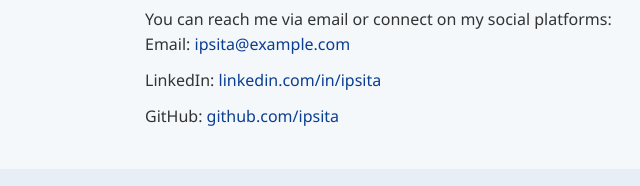
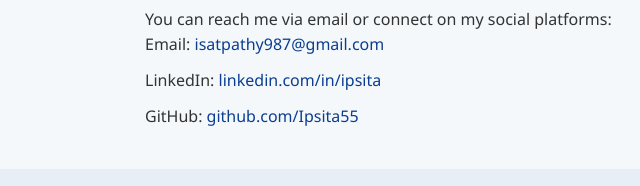
Before and after one commit to Ipsita55/CBT-CIP-Portfolio, a plain HTML site: page contact.html in a window 1280 px wide. Shown: the part 160-346 px from the top of the page, 15-655 px from the left. Drawn offline with Linux system fonts and the light colour scheme.

Commit message:
Add files via upload

```diff
--- a/contact.html
+++ b/contact.html
@@ -23,9 +23,9 @@
     <h2>Contact Me</h2>
     <p>You can reach me via email or connect on my social platforms:</p>
     <ul class="contact-info">
-      <li>Email: <a href="mailto:ipsita@example.com">ipsita@example.com</a></li>
+      <li>Email: <a href="mailto:isatpathy987@gmail.com">isatpathy987@gmail.com</a></li>
       <li>LinkedIn: <a href="#">linkedin.com/in/ipsita</a></li>
-      <li>GitHub: <a href="#">github.com/ipsita</a></li>
+      <li>GitHub: <a href="https://github.com/Ipsita55">github.com/Ipsita55</a></li>
     </ul>
   </main>
 
```
